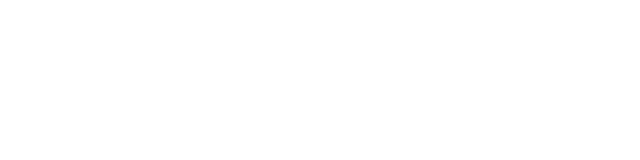
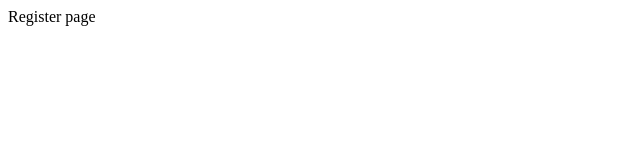
Before and after one commit to JamieDawson/insta_clone, a Vue app in the folder insta-client/: page /register in a window 1280 px wide. Shown: the top 160 px of the page, without its empty margins (0-640 px from the left). Built offline with nearby package versions, Linux system fonts and the light colour scheme.

Commit message:
video 2 8.00 register.vue now works

```diff
--- a/insta-client/src/router/index.js
+++ b/insta-client/src/router/index.js
@@ -1,7 +1,12 @@
+//OLD NAME
+//router.js in root file!
+//This is how vue USE TO Be. This file is the new way!
+
 import Vue from 'vue';
 import VueRouter from 'vue-router';
 import Home from '../views/Home.vue';
 import Login from '../views/Login.vue';
+import Register from '../views/Register.vue';
 
 Vue.use(VueRouter);
 
@@ -10,6 +15,11 @@
     path: '/',
     name: 'home',
     component: Home
+  },
+  {
+    path: '/register',
+    name: 'register',
+    component: Register
   },
   {
     path: '/login',
--- /dev/null
+++ b/insta-client/src/views/Register.vue
@@ -0,0 +1,12 @@
+<template>
+  <div>Register page</div>
+</template>
+
+<script>
+export default {
+  //name: "register"
+};
+</script>
+
+<style>
+</style>
```
Also changed, not shown: insta-client/src/main.js (+6 -6 lines).
